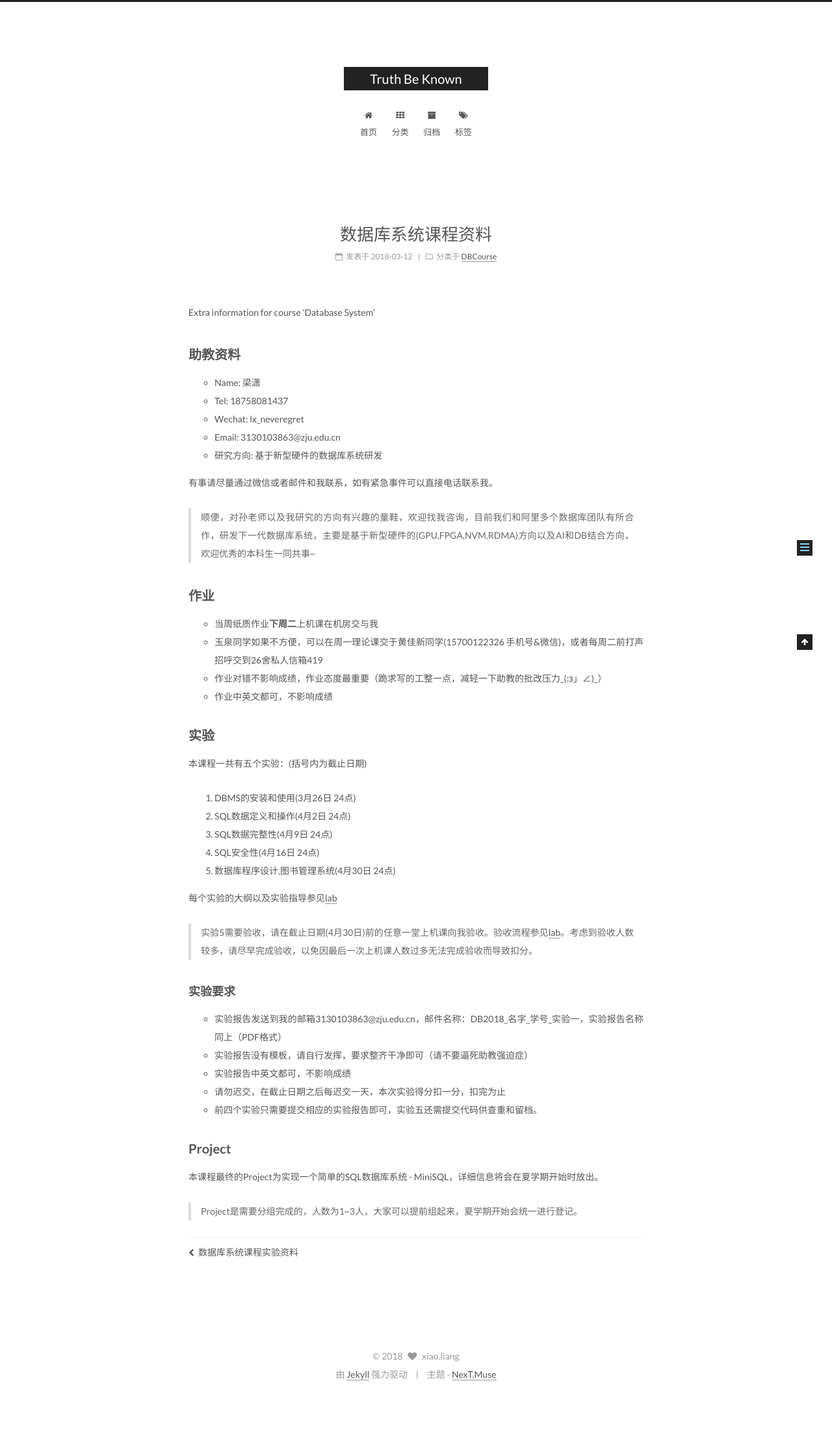
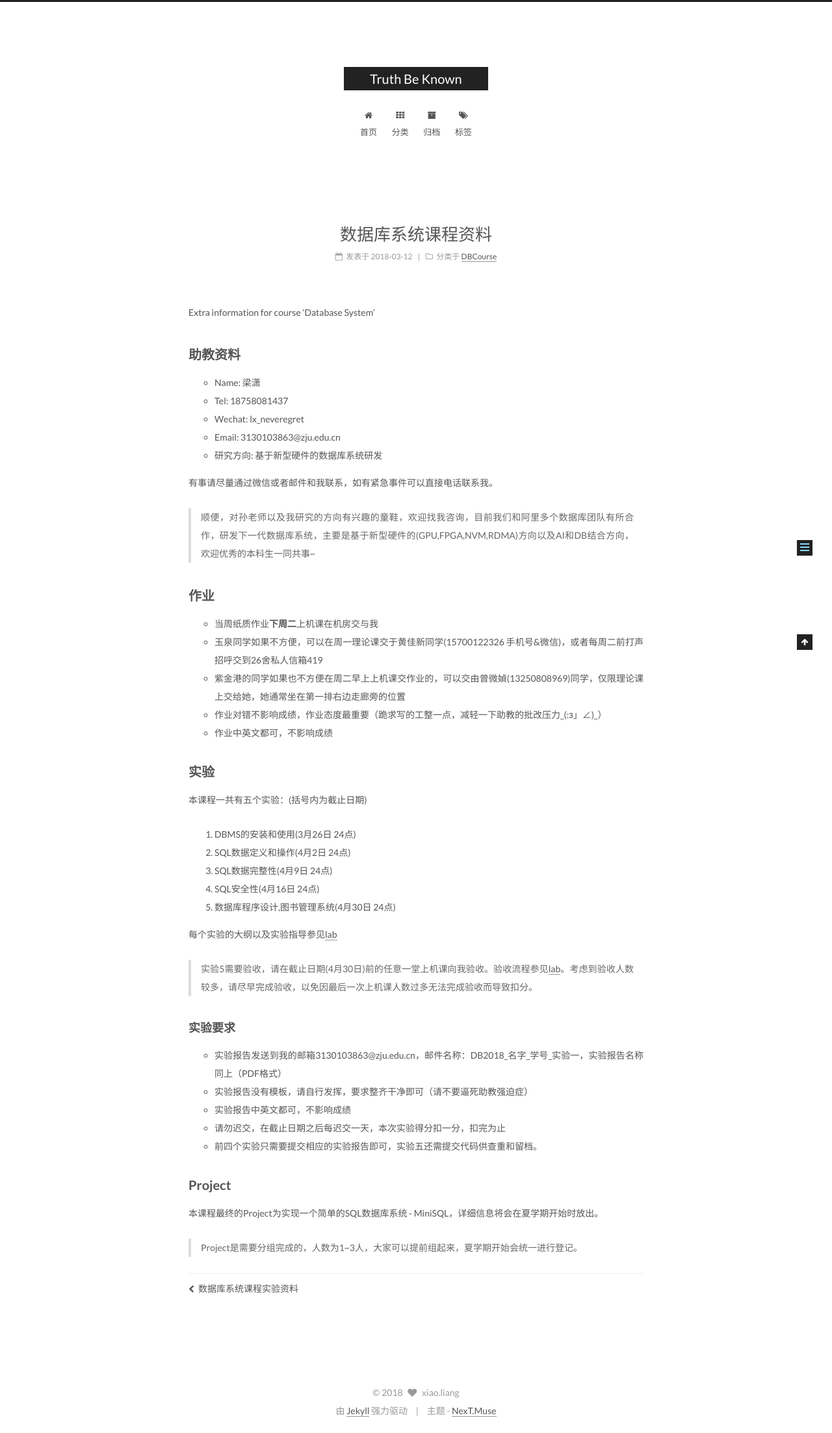
Before and after one commit to lostpigxx/old_repo, a Jekyll site: the page built from _posts/2018-03-12-DBCourse-course-info.md, in a window 1280 px wide. Shown: the whole page at 65% size. Built offline with Jekyll 4.4.1, drawn with Linux system fonts in a browser that asks for light colours; before the commit the page ends 2149 px from its top, so only the background shows below that.

Commit message:
NEW VOLUNTEER INFO

```diff
--- a/_posts/2018-03-12-DBCourse-course-info.md
+++ b/_posts/2018-03-12-DBCourse-course-info.md
@@ -25,6 +25,7 @@ Extra information for course 'Database System'
 
 - 当周纸质作业**下周二**上机课在机房交与我
 - 玉泉同学如果不方便，可以在周一理论课交于黄佳新同学(15700122326 手机号&微信)，或者每周二前打声招呼交到26舍私人信箱419
+- 紫金港的同学如果也不方便在周二早上上机课交作业的，可以交由曾微媜(13250808969)同学，仅限理论课上交给她，她通常坐在第一排右边走廊旁的位置
 - 作业对错不影响成绩，作业态度最重要（跪求写的工整一点，减轻一下助教的批改压力_(:з」∠)_）
 - 作业中英文都可，不影响成绩
 
```
